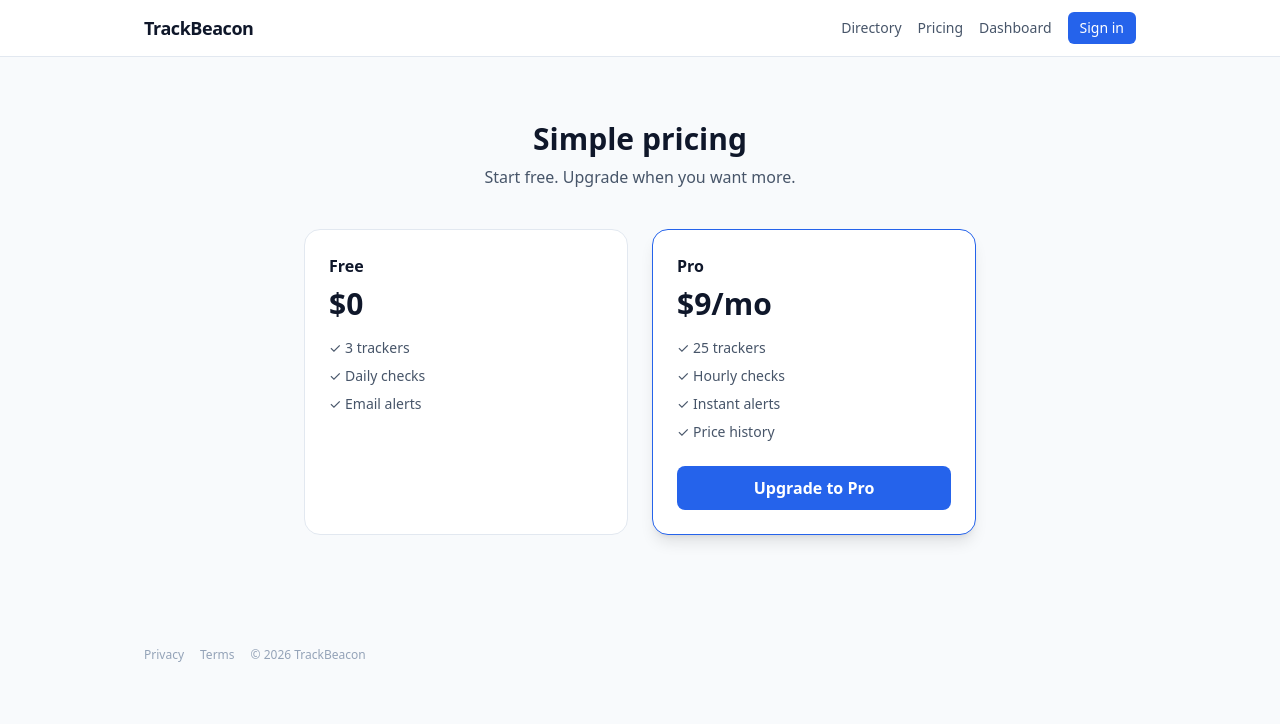
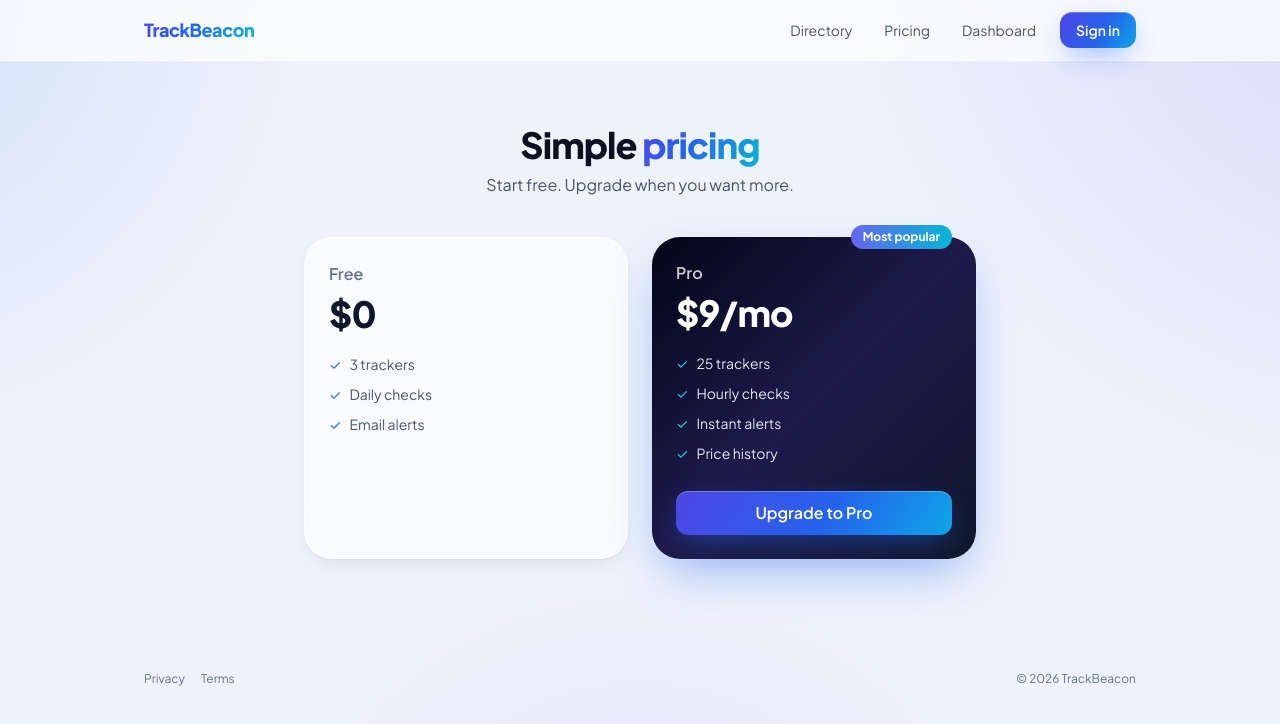
Before and after one commit to bakhar814-cyber/trackbeacon, a Next.js app: page /pricing in a window 1280 px wide. Shown: the top 724 px of the page. Built offline with nearby package versions, Linux system fonts and the light colour scheme; no server answers.

Commit message:
design: premium 3D look — gradient hero, glassmorphism, depth, 3D cards

```diff
--- a/app/(marketing)/pricing/page.tsx
+++ b/app/(marketing)/pricing/page.tsx
@@ -6,9 +6,11 @@ export const metadata = { title: "Pricing" };
 export default function Pricing() {
   return (
     <div className="py-8">
-      <h1 className="text-center text-3xl font-bold">Simple pricing</h1>
+      <h1 className="text-center text-3xl font-extrabold tracking-tight sm:text-4xl">
+        Simple <span className="text-gradient">pricing</span>
+      </h1>
       <p className="mt-2 text-center text-slate-600">Start free. Upgrade when you want more.</p>
-      <div className="mx-auto mt-10 grid max-w-2xl gap-6 sm:grid-cols-2">
+      <div className="mx-auto mt-10 grid max-w-2xl gap-6 sm:grid-cols-2" style={{ perspective: "1200px" }}>
         <Card
           name={PLANS.free.label}
           price="$0"
@@ -30,13 +32,29 @@ function Card({ name, price, features, highlight, cta }: {
   name: string; price: string; features: string[]; highlight?: boolean; cta?: React.ReactNode;
 }) {
   return (
-    <div className={`rounded-2xl border bg-white p-6 ${highlight ? "border-accent shadow-lg" : "border-slate-200"}`}>
-      <h2 className="font-semibold">{name}</h2>
-      <p className="mt-2 text-3xl font-bold">{price}</p>
-      <ul className="mt-4 space-y-2 text-sm text-slate-600">
-        {features.map((f) => <li key={f}>✓ {f}</li>)}
+    <div
+      className={
+        "card-3d relative rounded-3xl p-6 " +
+        (highlight
+          ? "bg-gradient-to-br from-slate-950 via-indigo-950 to-slate-900 text-white shadow-glow ring-1 ring-white/10"
+          : "glass text-slate-900")
+      }
+    >
+      {highlight && (
+        <span className="absolute -top-3 right-6 rounded-full bg-gradient-to-r from-indigo-500 to-cyan-500 px-3 py-1 text-xs font-bold text-white shadow-glow">
+          Most popular
+        </span>
+      )}
+      <h2 className={"font-semibold " + (highlight ? "text-white/80" : "text-slate-500")}>{name}</h2>
+      <p className="mt-2 text-4xl font-extrabold tracking-tight">{price}</p>
+      <ul className={"mt-5 space-y-2.5 text-sm " + (highlight ? "text-slate-200" : "text-slate-600")}>
+        {features.map((f) => (
+          <li key={f} className="flex items-center gap-2">
+            <span className={highlight ? "text-cyan-400" : "text-accent"}>✓</span> {f}
+          </li>
+        ))}
       </ul>
-      <div className="mt-6">{cta}</div>
+      <div className="mt-7">{cta}</div>
     </div>
   );
 }
--- a/app/(marketing)/pricing/upgrade-button.tsx
+++ b/app/(marketing)/pricing/upgrade-button.tsx
@@ -13,7 +13,7 @@ export function UpgradeButton() {
     else { alert(error || "Could not start checkout"); setLoading(false); }
   }
   return (
-    <button onClick={go} disabled={loading} className="w-full rounded-lg bg-accent px-4 py-2.5 font-semibold text-white disabled:opacity-50">
+    <button onClick={go} disabled={loading} className="btn-glow w-full rounded-xl px-4 py-2.5 font-semibold disabled:opacity-50">
       {loading ? "…" : "Upgrade to Pro"}
     </button>
   );
--- a/app/globals.css
+++ b/app/globals.css
@@ -6,9 +6,65 @@
   color-scheme: light;
 }
 
-html, body {
-  background: #f8fafc;
-  color: #0f172a;
+html {
+  scroll-behavior: smooth;
 }
 
-/* Keep it boring and trustworthy. Speed > flourish. */
+html,
+body {
+  color: #0b1120;
+  background-color: #eef2fb;
+  /* Soft premium depth: layered radial glows behind everything. */
+  background-image:
+    radial-gradient(60rem 60rem at 110% -10%, rgba(99, 102, 241, 0.18), transparent 60%),
+    radial-gradient(50rem 50rem at -10% 0%, rgba(59, 130, 246, 0.16), transparent 55%),
+    radial-gradient(40rem 40rem at 50% 120%, rgba(168, 85, 247, 0.12), transparent 60%);
+  background-attachment: fixed;
+}
+
+@layer components {
+  /* Frosted glass surface */
+  .glass {
+    @apply border border-white/60 bg-white/70 backdrop-blur-xl;
+  }
+
+  /* Premium 3D card: lifts and tilts slightly on hover */
+  .card-3d {
+    @apply transition-all duration-300 ease-out will-change-transform;
+    transform: perspective(1000px) translateZ(0);
+    box-shadow:
+      0 1px 2px rgba(15, 23, 42, 0.04),
+      0 8px 24px -12px rgba(15, 23, 42, 0.18);
+  }
+  .card-3d:hover {
+    transform: perspective(1000px) translateY(-6px) rotateX(2deg);
+    box-shadow:
+      0 1px 2px rgba(15, 23, 42, 0.06),
+      0 30px 60px -18px rgba(37, 99, 235, 0.35);
+  }
+
+  /* Gradient text */
+  .text-gradient {
+    @apply bg-clip-text text-transparent;
+    background-image: linear-gradient(120deg, #4f46e5, #2563eb 40%, #06b6d4);
+  }
+
+  /* Glowing gradient button */
+  .btn-glow {
+    background-image: linear-gradient(120deg, #4f46e5, #2563eb 55%, #0ea5e9);
+    box-shadow: 0 10px 30px -8px rgba(37, 99, 235, 0.6), inset 0 1px 0 rgba(255, 255, 255, 0.25);
+    @apply text-white transition-all duration-300;
+  }
+  .btn-glow:hover {
+    box-shadow: 0 16px 40px -8px rgba(37, 99, 235, 0.75), inset 0 1px 0 rgba(255, 255, 255, 0.3);
+    transform: translateY(-2px);
+  }
+}
+
+/* Floating glow orbs for the hero */
+@keyframes float-slow {
+  0%, 100% { transform: translateY(0) translateX(0); }
+  50% { transform: translateY(-24px) translateX(12px); }
+}
+.animate-float-slow { animation: float-slow 9s ease-in-out infinite; }
+.animate-float-slower { animation: float-slow 13s ease-in-out infinite; }
--- a/app/layout.tsx
+++ b/app/layout.tsx
@@ -1,7 +1,15 @@
 import type { Metadata } from "next";
+import { Plus_Jakarta_Sans } from "next/font/google";
 import Link from "next/link";
 import "./globals.css";
 import { niche } from "@/lib/niche.config";
+
+const display = Plus_Jakarta_Sans({
+  subsets: ["latin"],
+  weight: ["400", "500", "600", "700", "800"],
+  variable: "--font-sans",
+  display: "swap",
+});
 
 export const metadata: Metadata = {
   title: niche.seo.title,
@@ -23,29 +31,29 @@ export const metadata: Metadata = {
 
 export default function RootLayout({ children }: { children: React.ReactNode }) {
   return (
-    <html lang="en">
-      <body className="min-h-screen antialiased">
-        <header className="border-b border-slate-200 bg-white">
+    <html lang="en" className={display.variable}>
+      <body className="min-h-screen font-sans antialiased">
+        <header className="sticky top-0 z-50 glass border-x-0 border-t-0">
           <nav className="mx-auto flex max-w-5xl items-center justify-between px-4 py-3">
-            <Link href="/" className="font-bold tracking-tight text-lg">
-              {niche.brand}
+            <Link href="/" className="text-lg font-extrabold tracking-tight">
+              <span className="text-gradient">{niche.brand}</span>
             </Link>
-            <div className="flex items-center gap-4 text-sm">
-              <Link href="/directory" className="text-slate-600 hover:text-slate-900">Directory</Link>
-              <Link href="/pricing" className="text-slate-600 hover:text-slate-900">Pricing</Link>
-              <Link href="/dashboard" className="text-slate-600 hover:text-slate-900">Dashboard</Link>
-              <Link href="/login" className="rounded-md bg-accent px-3 py-1.5 font-medium text-white hover:opacity-90">
+            <div className="flex items-center gap-1 text-sm sm:gap-4">
+              <Link href="/directory" className="rounded-lg px-2 py-1.5 text-slate-600 transition hover:bg-white/60 hover:text-slate-900">Directory</Link>
+              <Link href="/pricing" className="rounded-lg px-2 py-1.5 text-slate-600 transition hover:bg-white/60 hover:text-slate-900">Pricing</Link>
+              <Link href="/dashboard" className="hidden rounded-lg px-2 py-1.5 text-slate-600 transition hover:bg-white/60 hover:text-slate-900 sm:block">Dashboard</Link>
+              <Link href="/login" className="btn-glow rounded-xl px-4 py-2 font-semibold">
                 Sign in
               </Link>
             </div>
           </nav>
         </header>
         <main className="mx-auto max-w-5xl px-4 py-8">{children}</main>
-        <footer className="mx-auto max-w-5xl px-4 py-12 text-xs text-slate-400">
-          <div className="flex gap-4">
-            <Link href="/privacy">Privacy</Link>
-            <Link href="/terms">Terms</Link>
-            <span>© {new Date().getFullYear()} {niche.brand}</span>
+        <footer className="mx-auto max-w-5xl px-4 py-12 text-xs text-slate-500">
+          <div className="flex items-center gap-4">
+            <Link href="/privacy" className="hover:text-slate-800">Privacy</Link>
+            <Link href="/terms" className="hover:text-slate-800">Terms</Link>
+            <span className="ml-auto">© {new Date().getFullYear()} {niche.brand}</span>
           </div>
         </footer>
       </body>
--- a/components/ItemCard.tsx
+++ b/components/ItemCard.tsx
@@ -7,19 +7,27 @@ export function ItemCard({ item }: { item: Item }) {
   return (
     <Link
       href={`/item/${item.slug}`}
-      className="block rounded-xl border border-slate-200 bg-white p-4 transition hover:shadow-md"
+      className="card-3d glass group block overflow-hidden rounded-2xl p-4"
     >
       <div className="flex gap-3">
-        {item.image_url ? (
-          // eslint-disable-next-line @next/next/no-img-element
-          <img src={item.image_url} alt="" className="h-16 w-16 rounded-lg object-cover" />
-        ) : (
-          <div className="h-16 w-16 rounded-lg bg-slate-100" />
-        )}
+        <div className="h-16 w-16 shrink-0 overflow-hidden rounded-xl bg-slate-100">
+          {item.image_url ? (
+            // eslint-disable-next-line @next/next/no-img-element
+            <img
+              src={item.image_url}
+              alt=""
+              className="h-16 w-16 object-cover transition-transform duration-500 group-hover:scale-110"
+            />
+          ) : null}
+        </div>
         <div className="min-w-0 flex-1">
-          <p className="truncate font-medium">{item.title}</p>
-          <p className="mt-1 text-lg font-semibold">{formatPrice(item.current_price, item.currency)}</p>
-          <div className="mt-1"><StatusBadge inStock={item.in_stock} /></div>
+          <p className="truncate font-semibold text-slate-800">{item.title}</p>
+          <p className="mt-1 text-lg font-extrabold text-slate-900">
+            {formatPrice(item.current_price, item.currency)}
+          </p>
+          <div className="mt-1.5">
+            <StatusBadge inStock={item.in_stock} />
+          </div>
         </div>
       </div>
     </Link>
--- a/tailwind.config.ts
+++ b/tailwind.config.ts
@@ -11,7 +11,25 @@ const config: Config = {
         },
       },
       fontFamily: {
-        sans: ["ui-sans-serif", "system-ui", "-apple-system", "Segoe UI", "Roboto", "Helvetica", "Arial", "sans-serif"],
+        sans: [
+          "var(--font-sans)",
+          "ui-sans-serif",
+          "system-ui",
+          "-apple-system",
+          "Segoe UI",
+          "Roboto",
+          "Helvetica",
+          "Arial",
+          "sans-serif",
+        ],
+      },
+      boxShadow: {
+        premium: "0 1px 2px rgba(15,23,42,0.04), 0 12px 32px -12px rgba(15,23,42,0.22)",
+        glow: "0 20px 50px -12px rgba(37,99,235,0.45)",
+      },
+      borderRadius: {
+        "2xl": "1.25rem",
+        "3xl": "1.75rem",
       },
     },
   },
```
Also changed, not shown: app/(marketing)/page.tsx (+48 -25 lines).
